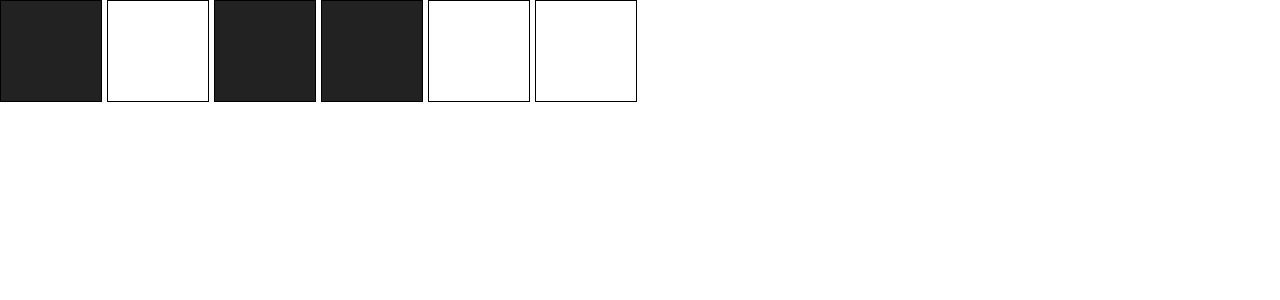
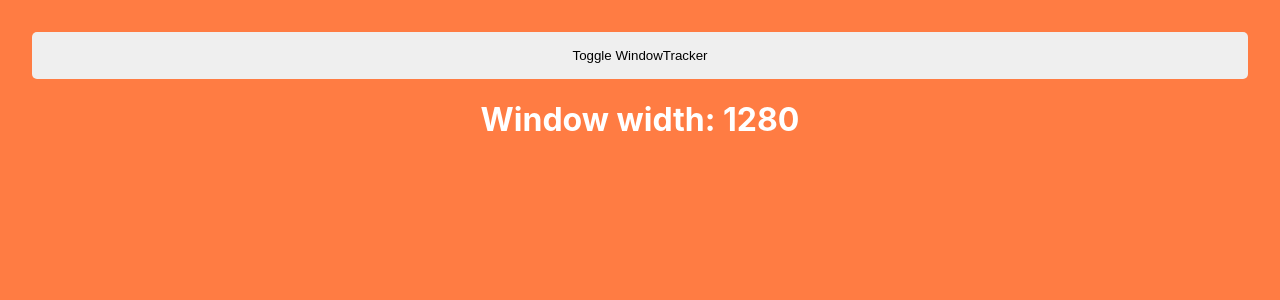
Before and after one commit to Dukewendo/React-challenges, a React (Create React App) app: page / in a window 1280 px wide. Shown: the top 300 px of the page. Built offline with nearby package versions, Linux system fonts and the light colour scheme.

Commit message:
cleanup after useEffect

```diff
--- a/src/App.css
+++ b/src/App.css
@@ -1,7 +1,26 @@
-.box {
-    height: 100px;
-    width: 100px;
-    border: 1px solid black;
-    display: inline-block;
-    margin-right: 5px;
+* {
+    box-sizing: border-box;
 }
+
+body {
+    background-color: #FF7C43;
+    color: white;
+    margin: 0;
+    padding: 2rem;
+}
+
+.container{
+    display: flex;
+    flex-direction: column;
+}
+
+button {
+    border: none;
+    border-radius: 5px;
+    padding: 1rem;
+    cursor: pointer;
+}
+
+h1 {
+    text-align: center;
+}
--- a/src/App.js
+++ b/src/App.js
@@ -1,22 +1,27 @@
-import React, { useState } from "react";
-import boxes from "./boxes";
-import Box from "./Box";
+import React from "react";
+import WindowTracker from "./WindowTracker";
 import "./App.css";
 
 export default function App() {
-  const [boxItem, setBoxItem] = useState(boxes);
+  /**
+   * Challenge:
+   * 1. Create state called `show`, default to `true`
+   * 2. When the button is clicked, toggle `show`
+   * 3. Only display `<WindowTracker>` if `show` is `true`
+   */
+const [show, setShow] = React.useState(true);
 
-function toggleState(id) {
-  setBoxItem(prevBoxItem => {
-    return prevBoxItem.map((item) => {
-      return item.id === id ? {...item, on: !item.on} : item
-    })
-  })
+
+function handleClick() {
+setShow(() => !show)
 }
 
-  const elements = boxItem.map((item) => (
-    <Box key={item.id} on={item.on} statechange={toggleState} id={item.id}/>
-  ));
 
-  return <main>{elements}</main>;
+
+  return (
+    <div className="container">
+      <button onClick={handleClick}>Toggle WindowTracker</button>
+     {show && <WindowTracker/>}
+    </div>
+  );
 }
--- a/src/Box.js
+++ /dev/null
@@ -1,11 +0,0 @@
-import React from "react";
-
-export default function Box(props) {
-  const boxStyle = {
-    backgroundColor: props.on ? "#222222" : "transparent",
-  };
-
-  return (
-    <div className="box" onClick={() =>props.statechange(props.id)} style={boxStyle}></div>
-  );
-}
--- /dev/null
+++ b/src/WindowTracker.js
@@ -0,0 +1,24 @@
+import React from "react";
+
+export default function WindowTracker() {
+  const [windowWidth, setWindowWidth] = React.useState(window.innerWidth);
+
+  React.useEffect(() => {
+    function watchWidth() {
+      setWindowWidth(window.innerWidth);
+      console.log("rezise¬!");
+    }
+    window.addEventListener("resize", watchWidth);
+
+    return function () {
+      console.log("clean up crew!")
+      window.removeEventListener("resize", watchWidth);
+    };
+  }, []);
+
+  return (
+    <div>
+      <h1>Window width: {windowWidth}</h1>
+    </div>
+  );
+}
--- a/src/boxes.js
+++ /dev/null
@@ -1,26 +0,0 @@
-export default [
-    {
-        id: 1,
-        on: true
-    },
-    {
-        id: 2,
-        on: false
-    },
-    {
-        id: 3,
-        on: true
-    },
-    {
-        id: 4,
-        on: true
-    },
-    {
-        id: 5,
-        on: false
-    },
-    {
-        id: 6,
-        on: false
-    },
-]
```
